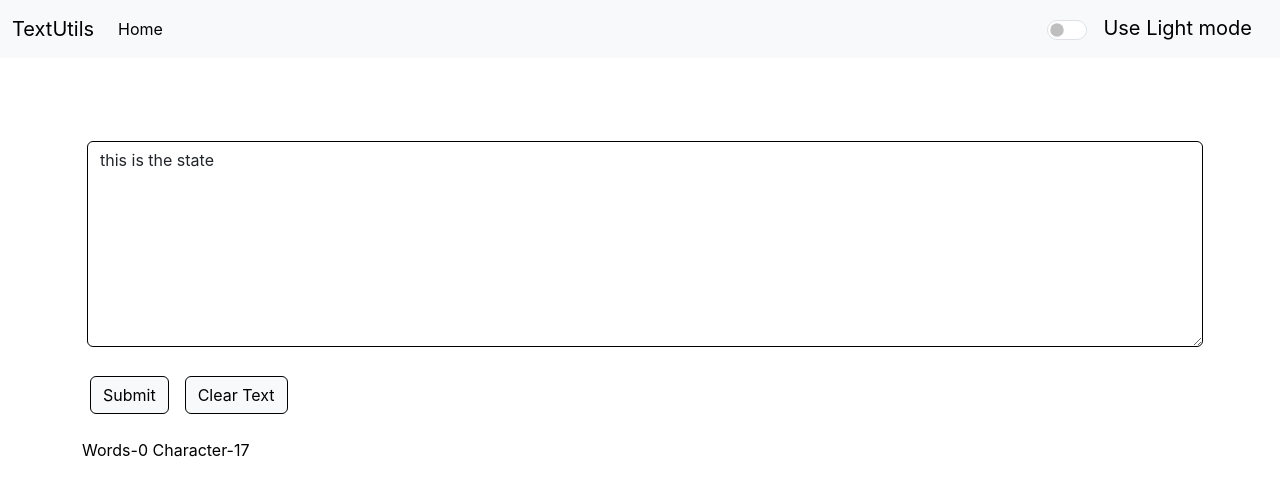
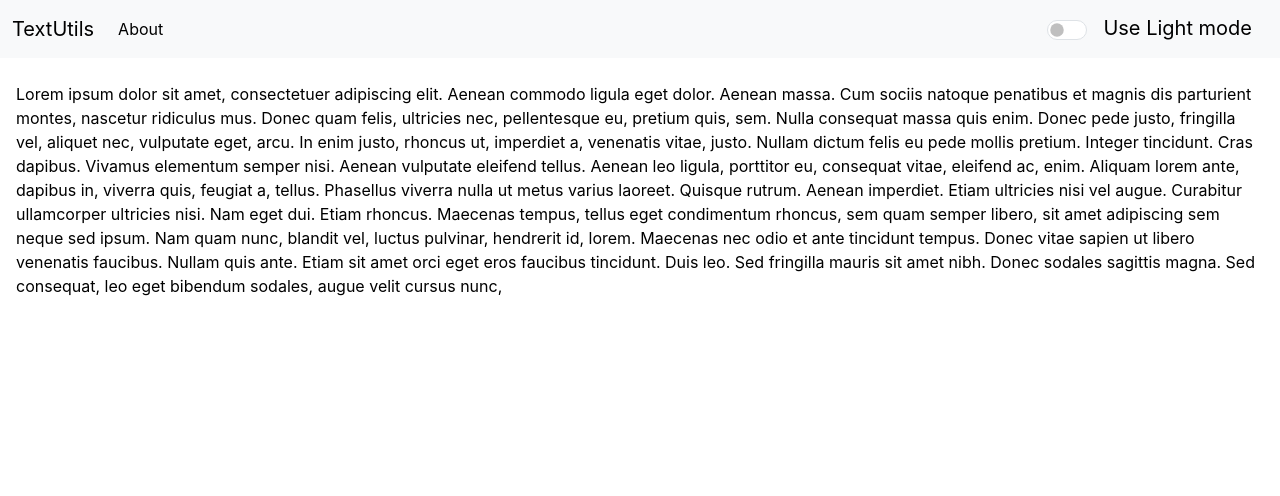
Before and after one commit to RonieSam/textutils, a React (Create React App) app: page /about in a window 1280 px wide. Shown: the top 496 px of the page. Built offline with nearby package versions, Linux system fonts and the light colour scheme.

Commit message:
added a about page using react router

```diff
--- a/package.json
+++ b/package.json
@@ -8,6 +8,7 @@
     "@testing-library/user-event": "^13.5.0",
     "react": "^18.3.1",
     "react-dom": "^18.3.1",
+    "react-router-dom": "^6.23.1",
     "react-scripts": "5.0.1",
     "web-vitals": "^2.1.4"
   },
--- a/src/App.js
+++ b/src/App.js
@@ -2,26 +2,45 @@ import { useState } from 'react';
 import './App.css';
 import NavBar from './components/navbar';
 import TextArea from './components/textArea';
-// import About from './components/abou';
+import About from './components/about';
+import {
+  Route,
+  BrowserRouter as Router,
+  Routes,
+
+} from "react-router-dom"
 function App() {
   const [mode,setMode]=useState("Light")
+  const [colorMode,setColor]=useState("black")
   const toggleMode=()=>{
     if(mode==="Dark"){
       setMode("Light")
       document.body.style.backgroundColor="white"
+      setColor("black")
     }
     else{
       setMode("Dark")
       document.body.style.backgroundColor="black"
+      setColor("white")
 
     }
   }
   return (
+    <Router>
     < >
-      <NavBar title="TextUtils" text="Home" mode={mode} toggleMode={toggleMode}/>
-      <div className='container'><TextArea mode={mode}/></div>
-      {/* <About/> */}
+    <NavBar title="TextUtils" text="About" mode={mode} toggleMode={toggleMode}/>
+    <Routes>
+      <Route path="/" element={<TextArea mode={mode} colorMode={colorMode}/>}>
+
+
+      </Route>
+      <Route path="/about" element={<About mode={mode}/>}>
+
+      </Route>
+    </Routes>
     </>
+
+    </Router>
   );
 }
 
--- a/src/components/abou.js
+++ b/src/components/about.js
@@ -1,32 +1,22 @@
-import React, { useState } from 'react'
+import React from 'react'
 
-export default function About() {
-  const [styles,setStyle]=useState({
+export default function About(props) {
+
+  const dark={
+    color:"white",
+    backgroundColor:"black"
+  }
+  const light={
     color:"black",
     backgroundColor:"white"
-  })
-  const [modeButton,setModeButton]=useState("Use Dark Mode")
-
-  const changeMode=()=>{
-    if (styles.color==="black"){
-      setStyle({
-        color:"white",
-        backgroundColor:"black"
-      })
-      setModeButton("Use Light Mode")
-    }
-    else{setStyle({
-      color:"black",
-      backgroundColor:"white"
-    })
-    setModeButton("Use Dark Mode")}
   }
 
+
+
   return (
-    <div className='mx-3' style={styles}><p>
+    <div className='mx-3 my-4' style={props.mode==="Light"?light:dark}><p>
       Lorem ipsum dolor sit amet, consectetuer adipiscing elit. Aenean commodo ligula eget dolor. Aenean massa. Cum sociis natoque penatibus et magnis dis parturient montes, nascetur ridiculus mus. Donec quam felis, ultricies nec, pellentesque eu, pretium quis, sem. Nulla consequat massa quis enim. Donec pede justo, fringilla vel, aliquet nec, vulputate eget, arcu. In enim justo, rhoncus ut, imperdiet a, venenatis vitae, justo. Nullam dictum felis eu pede mollis pretium. Integer tincidunt. Cras dapibus. Vivamus elementum semper nisi. Aenean vulputate eleifend tellus. Aenean leo ligula, porttitor eu, consequat vitae, eleifend ac, enim. Aliquam lorem ante, dapibus in, viverra quis, feugiat a, tellus. Phasellus viverra nulla ut metus varius laoreet. Quisque rutrum. Aenean imperdiet. Etiam ultricies nisi vel augue. Curabitur ullamcorper ultricies nisi. Nam eget dui. Etiam rhoncus. Maecenas tempus, tellus eget condimentum rhoncus, sem quam semper libero, sit amet adipiscing sem neque sed ipsum. Nam quam nunc, blandit vel, luctus pulvinar, hendrerit id, lorem. Maecenas nec odio et ante tincidunt tempus. Donec vitae sapien ut libero venenatis faucibus. Nullam quis ante. Etiam sit amet orci eget eros faucibus tincidunt. Duis leo. Sed fringilla mauris sit amet nibh. Donec sodales sagittis magna. Sed consequat, leo eget bibendum sodales, augue velit cursus nunc,
       </p>
-      <div className='my-3'><button className="btn btn-primary" onClick={changeMode}>{modeButton}</button></div>
 
     </div>
 
--- a/src/components/navbar.js
+++ b/src/components/navbar.js
@@ -1,20 +1,20 @@
 import React from 'react'
 
-
+import { Link } from 'react-router-dom'
 export default function NavBar(props) {
 
   return (
     <div >
       <nav className="navbar navbar-expand-lg bg-body-tertiary" data-bs-theme={props.mode.toLowerCase()}>
   <div className="container-fluid">
-    <a className="navbar-brand" href="/">{props.title}</a>
+    <Link className="navbar-brand" to="/">{props.title}</Link>
     <button className="navbar-toggler" type="button" data-bs-toggle="collapse" data-bs-target="/navbarSupportedContent" aria-controls="navbarSupportedContent" aria-expanded="false" aria-label="Toggle navigation">
       <span className="navbar-toggler-icon"></span>
     </button>
     <div className="collapse navbar-collapse" id="navbarSupportedContent">
       <ul className="navbar-nav me-auto mb-2 mb-lg-0">
         <li className="nav-item">
-          <a className="nav-link active" aria-current="page" href="/">{props.text}</a>
+          <Link className="nav-link active" aria-current="page" to="/about">{props.text}</Link>
         </li>
       </ul>
       <div className="form-check form-switch">
--- a/src/components/textArea.js
+++ b/src/components/textArea.js
@@ -3,12 +3,13 @@ import { useState } from "react";
 
 export default function TextArea(props) {
   const [wordCount,setWordCount]=useState(0)
-  const [text,setText]=useState("this is the state")
+  const [text,setText]=useState("")
   const handleOnChange=(event)=>{
     setText(event.target.value)
-    const wordArr=text.split(" ")
-    let wordArrWOSpc=wordArr.filter((ele)=>ele!==" ")
-    setWordCount(wordArrWOSpc.length?wordArrWOSpc.length:0)
+    const wordArr=event.target.value.split(" ")
+    let wordArrWOSpc=wordArr.filter((ele)=>{
+       return ele!==''})
+    setWordCount(wordArrWOSpc.length)
  }
 
   const handleOnClickUC=()=>{
@@ -16,19 +17,19 @@ export default function TextArea(props) {
   }
   const handleOnClickCT=()=>{
     setText("")
-    console.log(text.length)
+    setWordCount(0)
   }
 
 
   return (
     <>
-<div className="mb-3 my-4" data-bs-theme={props.mode.toLowerCase()} >
+<div className="mb-3 mx-5 my-4" data-bs-theme={props.mode.toLowerCase()} >
   <label htmlFor="exampleFormControlTextarea1" className="form-label my-4">{props.heading}</label>
-  <textarea className="form-control" id="exampleFormControlTextarea1" rows="8" value={text} onChange={handleOnChange} style={{borderWidth:1,borderColor:(props.mode==="Light")?"black":"", margin:5}} />
-  <button className={`btn btn-${props.mode.toLowerCase()} my-4 mx-2`}  onClick={handleOnClickUC} style={{borderWidth:1,borderColor:(props.mode==="Light")?"black":"", margin:5}}>Submit</button>
-  <button className={`btn btn-${props.mode.toLowerCase()} my-4 mx-2`}  onClick={handleOnClickCT} style={{borderWidth:1,borderColor:(props.mode==="Light")?"black":""}}>Clear Text</button>
+  <textarea className="form-control" id="exampleFormControlTextarea1" rows="8" value={text} onChange={handleOnChange} style={{borderWidth:1,borderColor:props.colorMode}} />
+  <button className={`btn btn-${props.mode.toLowerCase()} my-4 mx-2`}  onClick={handleOnClickUC} style={{borderWidth:0.5,borderColor:props.colorMode}}>Submit</button>
+  <button className={`btn btn-${props.mode.toLowerCase()} my-4 mx-2`}  onClick={handleOnClickCT} style={{borderWidth:0.5,borderColor:props.colorMode}}>Clear Text</button>
 
-  <p style={{color:(props.mode==="Light")?"black":"white"}}>Words-{wordCount} Character-{text.length}</p>
+  <p style={{color:props.colorMode}}>Words-{wordCount} Character-{text.length}</p>
 </div>
     </>
   )
```
Also changed, not shown: 1 other file (tests, documents, lock files or other folders).
